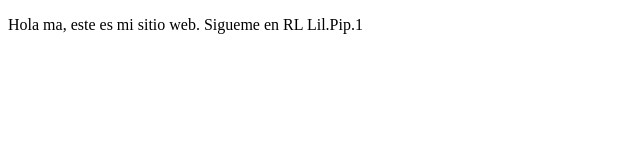
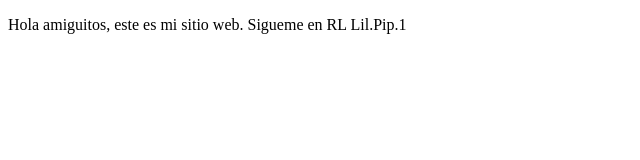
Before and after one commit to felipe120902/ProyectoDemoCursoPrework, a plain HTML site: page index.html in a window 1280 px wide. Shown: the whole page, without its empty margins (0-640 px from the left). Drawn offline with Linux system fonts and the light colour scheme.

Commit message:
cambios agregamos sitio web

```diff
--- a/index.html
+++ b/index.html
@@ -8,7 +8,7 @@
 </head>
 <body>
      <p>
-         Hola ma, este es mi sitio web.
+         Hola amiguitos, este es mi sitio web.
          Sigueme en RL Lil.Pip.1
      </p>
 </body>
```
